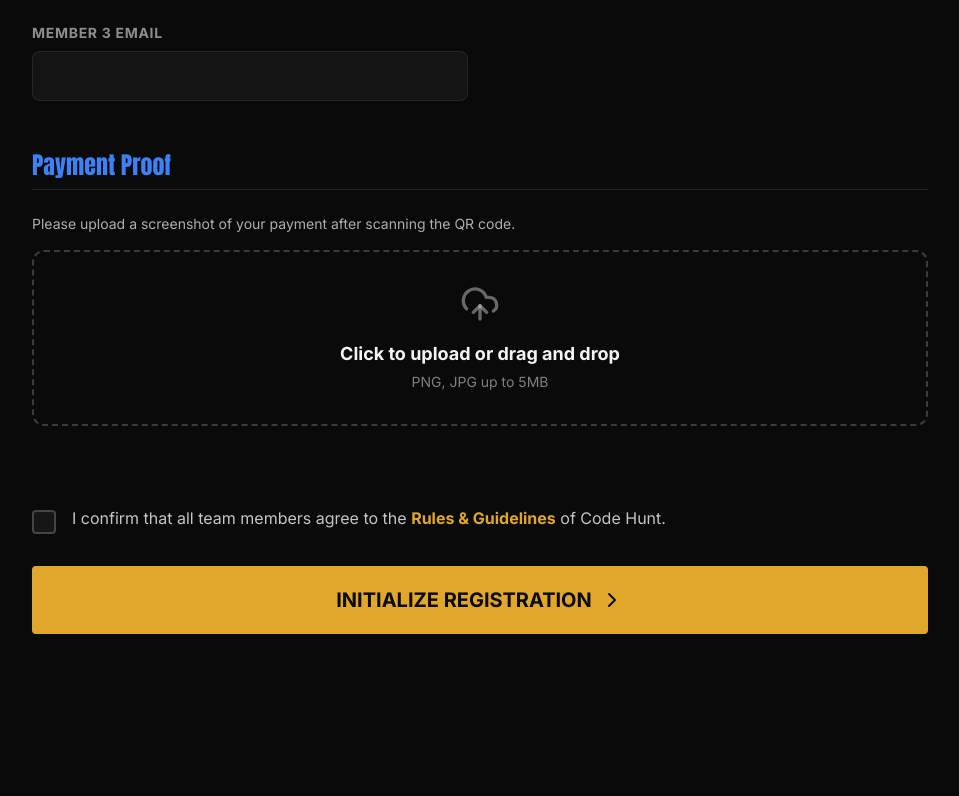
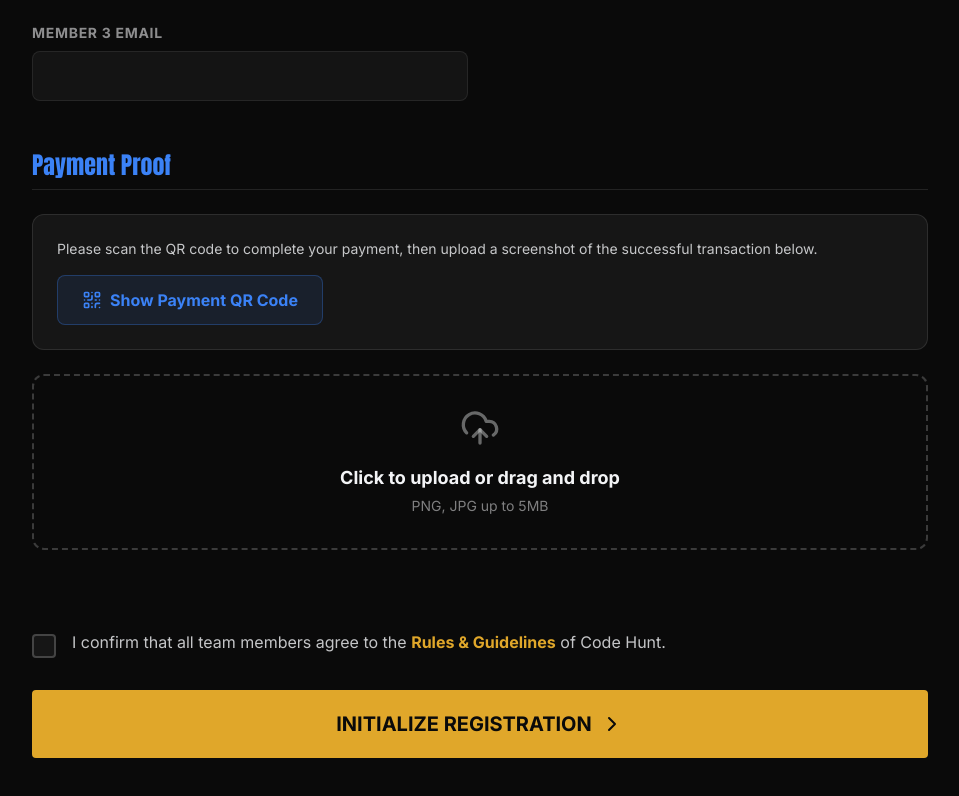
Before and after one commit to Gagan-00007/code, a Next.js app: page /register in a window 1280 px wide. Shown: the part 2036-2832 px from the top of the page, without its empty margins (160-1119 px from the left). Built offline with nearby package versions, Linux system fonts and the light colour scheme.

Commit message:
Add QR code for payment upload

```diff
--- a/src/components/RegistrationForm.tsx
+++ b/src/components/RegistrationForm.tsx
@@ -2,7 +2,7 @@
 
 import { useState } from "react";
 import { motion } from "framer-motion";
-import { ChevronRight, UploadCloud, Loader2 } from "lucide-react";
+import { ChevronRight, UploadCloud, Loader2, QrCode } from "lucide-react";
 
 type FormData = {
   generalEmail: string;
@@ -301,7 +301,21 @@ export default function RegistrationForm() {
       {/* Payment Upload */}
       <section className="space-y-6">
         <h3 className="text-2xl font-display text-accent-blue border-b border-white/10 pb-2">Payment Proof</h3>
-        <p className="text-sm text-foreground/70 mb-4">Please upload a screenshot of your payment after scanning the QR code.</p>
+
+        <div className="bg-white/5 border border-white/10 rounded-xl p-6 mb-6">
+          <p className="text-sm text-foreground/80 mb-4">
+            Please scan the QR code to complete your payment, then upload a screenshot of the successful transaction below.
+          </p>
+          <a
+            href="/qr-code.jpg"
+            target="_blank"
+            rel="noopener noreferrer"
+            className="inline-flex items-center gap-2 px-6 py-3 bg-accent-blue/10 text-accent-blue border border-accent-blue/30 rounded-lg font-bold hover:bg-accent-blue/20 hover:border-accent-blue/50 transition-all"
+          >
+            <QrCode size={20} />
+            Show Payment QR Code
+          </a>
+        </div>
 
         <div className="border-2 border-dashed border-white/20 rounded-xl p-8 flex flex-col items-center justify-center text-center relative hover:bg-white/5 transition-colors cursor-pointer group">
           <input
--- a/src/components/game/Leaderboard.tsx
+++ b/src/components/game/Leaderboard.tsx
@@ -16,11 +16,42 @@ export default function Leaderboard({ score }: LeaderboardProps) {
   const [submitted, setSubmitted] = useState(false);
   const [name, setName] = useState("");
   const [email, setEmail] = useState("");
+  const [isSubmitting, setIsSubmitting] = useState(false);
+  const [errorMessage, setErrorMessage] = useState("");
 
-  const handleSubmit = (e: React.FormEvent) => {
+  const handleSubmit = async (e: React.FormEvent) => {
     e.preventDefault();
     if (name && email) {
-      setSubmitted(true);
+      setIsSubmitting(true);
+      setErrorMessage("");
+
+      try {
+        // You can replace this URL with your actual Google Apps Script URL for the game scores
+        const SCRIPT_URL = "https://script.google.com/macros/s/AKfycbxn1gBSDXBzL1UozLqFjWNrL7syw5qoFXMSwqnVccZ7D6Y5MmJQ0qm3JWKMLUWhYO0qWg/exec";
+
+        const payload = {
+          type: "game_score", // Added a type to distinguish from registration if using the same sheet
+          name: name,
+          email: email,
+          score: score
+        };
+
+        await fetch(SCRIPT_URL, {
+          method: "POST",
+          mode: "no-cors",
+          headers: {
+            "Content-Type": "text/plain",
+          },
+          body: JSON.stringify(payload),
+        });
+
+        setSubmitted(true);
+      } catch (error: any) {
+        console.error("Submission error:", error);
+        setErrorMessage("Failed to submit score. Please try again.");
+      } finally {
+        setIsSubmitting(false);
+      }
     }
   };
 
@@ -33,6 +64,11 @@ export default function Leaderboard({ score }: LeaderboardProps) {
 
       {!submitted ? (
         <form onSubmit={handleSubmit} className="space-y-4 mb-10">
+          {errorMessage && (
+            <div className="bg-red-500/10 border border-red-500/30 text-red-400 p-3 rounded text-sm text-center">
+              {errorMessage}
+            </div>
+          )}
           <div>
             <label className="block text-xs uppercase tracking-widest text-foreground/50 mb-1">Name / Team Name</label>
             <input
@@ -53,8 +89,12 @@ export default function Leaderboard({ score }: LeaderboardProps) {
               className="w-full bg-white/5 border border-white/10 rounded px-4 py-2 focus:border-accent-gold focus:outline-none"
             />
           </div>
-          <button type="submit" className="w-full bg-accent-gold text-background font-bold py-3 rounded hover:bg-accent-gold/90 transition-colors">
-            Submit Score
+          <button
+            type="submit"
+            disabled={isSubmitting}
+            className="w-full bg-accent-gold text-background font-bold py-3 rounded hover:bg-accent-gold/90 transition-colors disabled:opacity-50 flex justify-center items-center gap-2"
+          >
+            {isSubmitting ? "Submitting..." : "Submit Score"}
           </button>
         </form>
       ) : (
```
Also changed, not shown: public/qr-code.jpg (renamed from IMG-20260906-WA0018.jpg).
